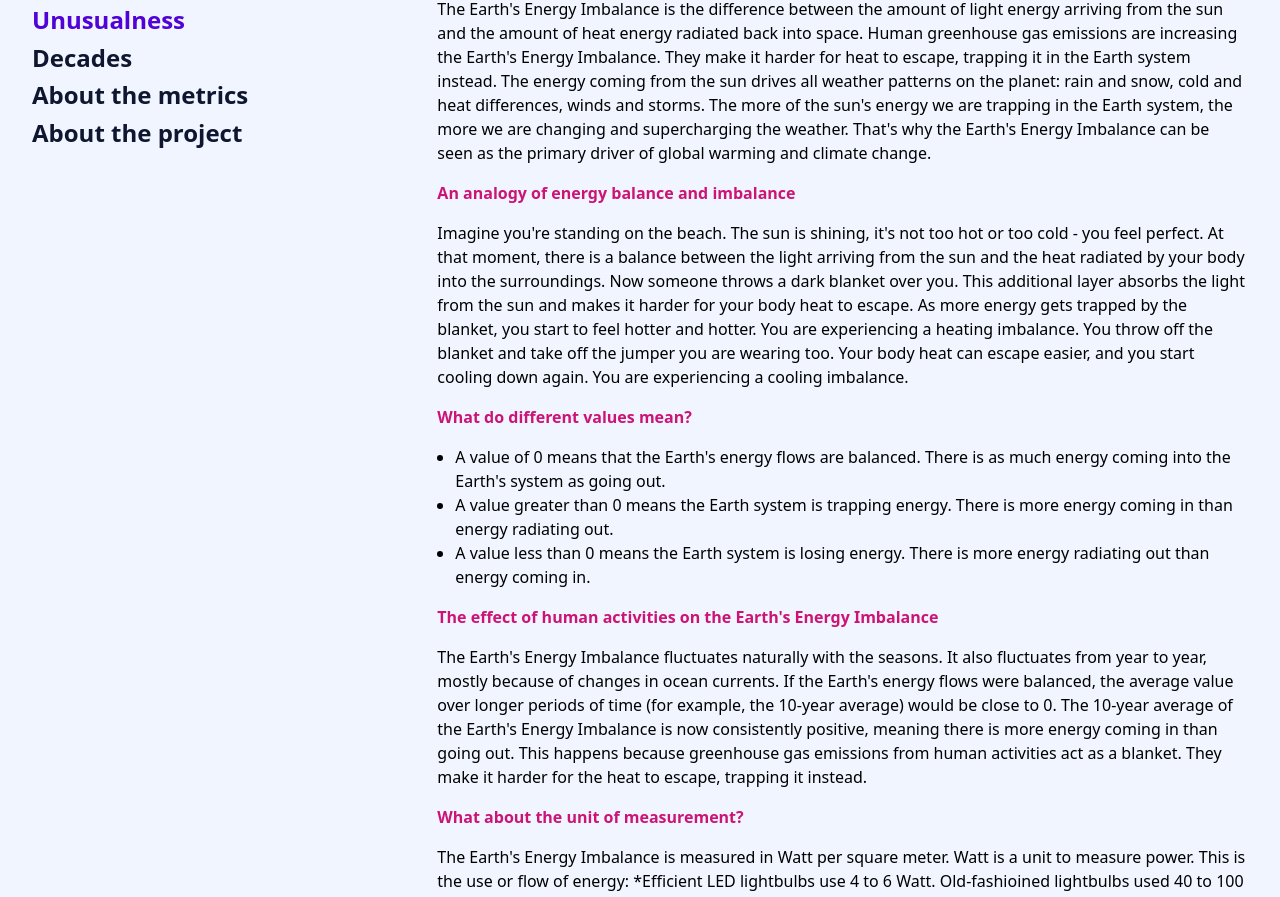
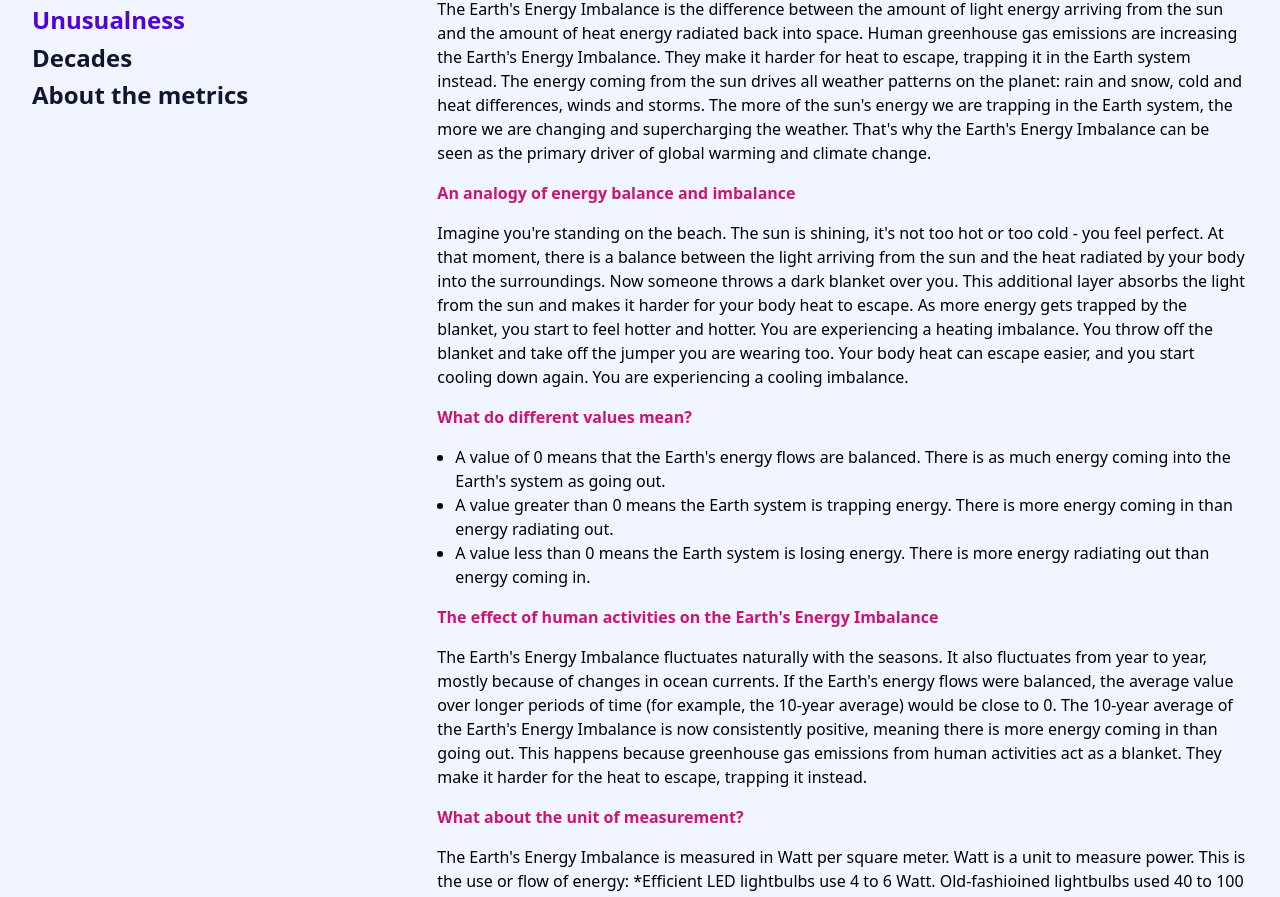
Before and after one commit to ucl-climate-action-unit/climate-risk-metrics, a React (Create React App) app: page / in a window 1280 px wide. Shown: the part 946-1843 px from the top of the page. Built offline with nearby package versions, Linux system fonts and the light colour scheme.

Commit message:
Fix label

```diff
--- a/src/components/IntroSection.jsx
+++ b/src/components/IntroSection.jsx
@@ -26,7 +26,7 @@ export function IntroSection() {
         <div className="flex justify-between items-center">
           <h1 className="hidden md:block pt-4 font-bold">{intro.page_title}</h1>
           <Link
-            className="hidden md:block pt-4 font-bold underline"
+            className="hidden md:block pt-4 font-bold underline cursor-pointer"
             spy={true}
             smooth={true}
             offset={-80}
--- a/src/components/MenuItem.jsx
+++ b/src/components/MenuItem.jsx
@@ -1,6 +1,9 @@
 import { Link } from 'react-scroll'
+import { useBreakpoints } from '../hooks/useBreakPoints'
 
 export function MenuItem({ id, label, closeMenu }) {
+  const { isMd } = useBreakpoints()
+
   return (
     <Link
       onClick={closeMenu}
@@ -20,7 +23,7 @@ export function MenuItem({ id, label, closeMenu }) {
       to={id}
       smooth={true}
     >
-      {label}
+      {!isMd ? label : label === 'About the project' ? null : label}
     </Link>
   )
 }
```
